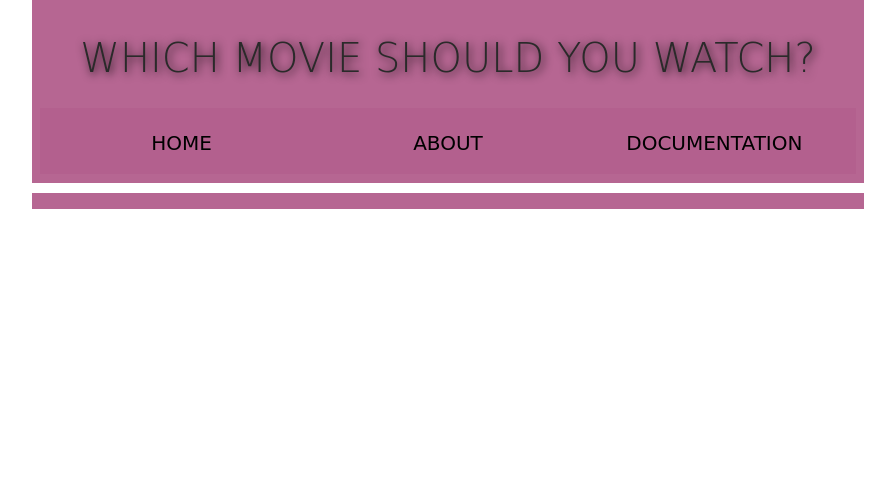
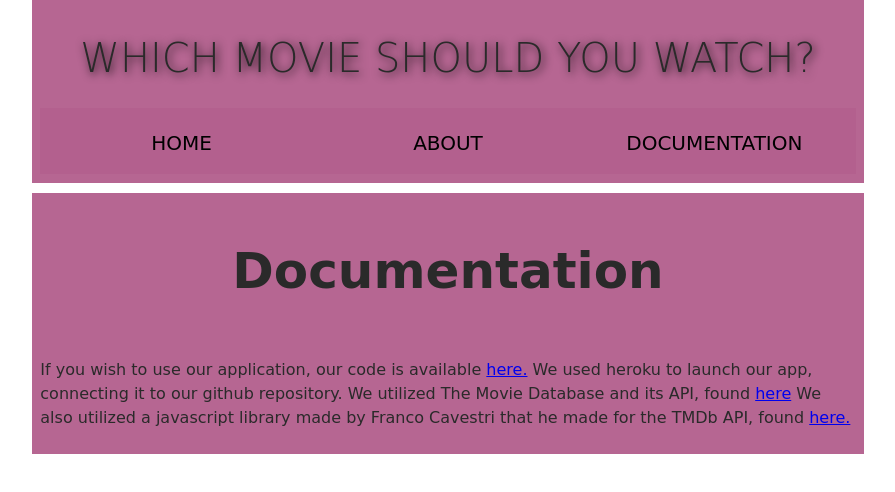
Before and after one commit to BrandonMcCoy1415/Final-MovieQuiz, a website: page public/Documentation.html in a window 1280 px wide. Shown: the whole page, without its empty margins (192-1087 px from the left). Drawn offline with Linux system fonts and the light colour scheme; a web font is replaced by a local one.

Commit message:
added details to about and documentation

```diff
--- a/public/Documentation.html
+++ b/public/Documentation.html
@@ -21,7 +21,13 @@
   </div>
 
     <div class='main'>
-
+      <h2>Documentation</h2>
+  <p>
+      If you wish to use our application, our code is available <a href="https://github.com/BrandonMcCoy1415/Final-MovieQuiz"> here.</a>
+      We used heroku to launch our app, connecting it to our github repository.
+      We utilized The Movie Database and its API, found <a href = "https://www.themoviedb.org/documentation/api">here</a>
+      We also utilized a javascript library made by Franco Cavestri that he made for the TMDb API, found <a href = "https://github.com/cavestri/themoviedb-javascript-library"> here. </a>
+  </p>
 
     </div>
   </body>
--- a/public/styles.css
+++ b/public/styles.css
@@ -120,6 +120,7 @@ nav a, nav span {
 
 .main {
   display: flex;
+  flex-direction: column;
 }
 
 .article, .section {
```
Also changed, not shown: public/About.html (+4 -0 lines).
